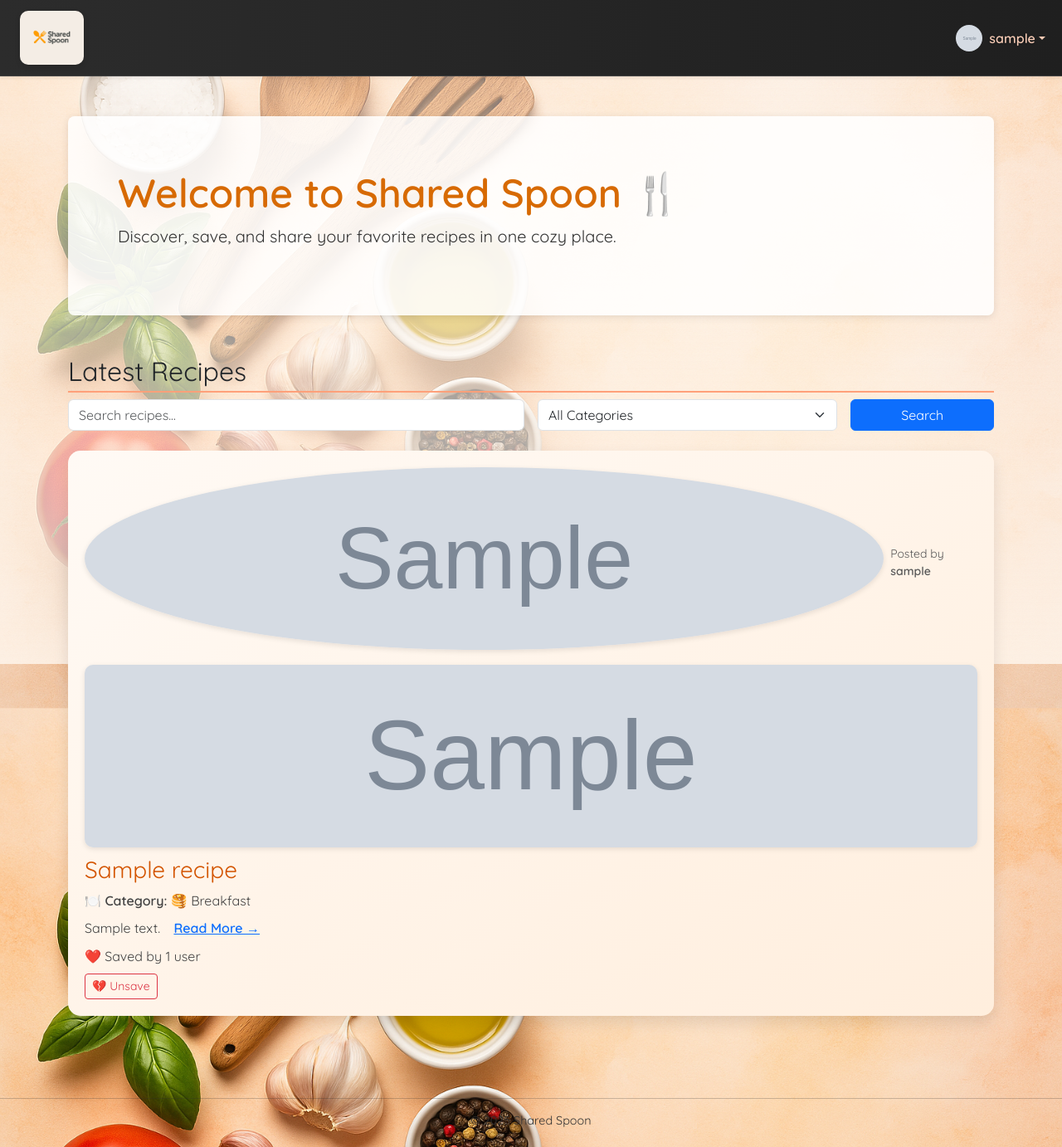
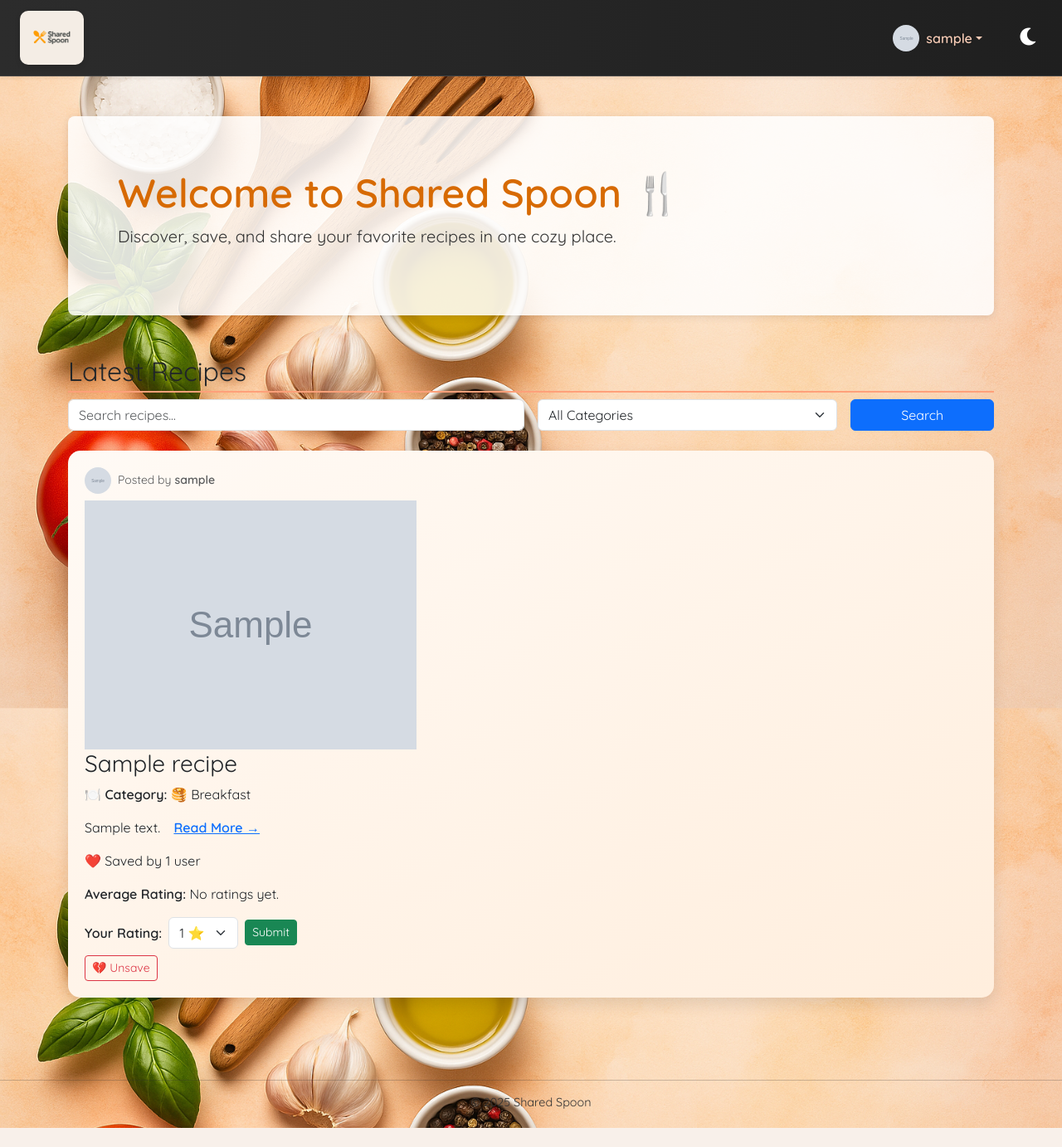
Before and after one commit to martiiann/shared-spoon, a Django app: page / in a window 1280 px wide. Shown: the whole page at 83% size. After the commit the page ends 1359 px from the top, so only its background shows below. Run offline with Django 5.2, Linux system fonts and the light colour scheme; a user stored in the database is signed in; tables that the repository leaves empty hold one stand-in row (values such as "Sample post"); grey boxes marked "Sample" are stand-in pictures.

Commit message:
Implemented dark mode functionality and fixed styling issues

```diff
--- /dev/null
+++ b/recipes/static/js/dark-mode.js
@@ -0,0 +1,35 @@
+function toggleDarkMode() {
+    const body = document.body;
+    const icon = document.querySelector('.dark-mode-toggle i');
+
+    body.classList.toggle('dark-mode');
+
+    // Change icon
+    if (body.classList.contains('dark-mode')) {
+      icon.classList.remove('fa-moon');
+      icon.classList.add('fa-sun');
+    } else {
+      icon.classList.remove('fa-sun');
+      icon.classList.add('fa-moon');
+    }
+
+    // Save preference to localStorage
+    if (window.localStorage) {
+      localStorage.setItem('darkMode', body.classList.contains('dark-mode'));
+    }
+  }
+
+  // Load dark mode on page load if previously enabled
+  document.addEventListener('DOMContentLoaded', function () {
+    const darkModeEnabled = localStorage.getItem('darkMode') === 'true';
+    const body = document.body;
+    const icon = document.querySelector('.dark-mode-toggle i');
+
+    if (darkModeEnabled) {
+      body.classList.add('dark-mode');
+      if (icon) {
+        icon.classList.remove('fa-moon');
+        icon.classList.add('fa-sun');
+      }
+    }
+  });
--- a/recipes/static/recipes/css/style.css
+++ b/recipes/static/recipes/css/style.css
@@ -8,16 +8,33 @@ body {
     margin: 0;
     padding: 0;
     font-family: 'Quicksand', sans-serif;
+    transition: background-color 0.3s ease, color 0.3s ease; /* Smooth transition */
 }
 
-body::before {
-    content: "";
-    position: fixed;
-    top: 0; left: 0;
-    width: 100%; height: 100%;
-    background: linear-gradient(to bottom, rgba(255,255,255,0.4), rgba(255, 248, 240, 0.8));
-    z-index: -1;
+/* Dark Mode Body */
+body.dark-mode {
+    background: url("/static/recipes/img/bg.png") no-repeat center center fixed;
+    background-size: cover;
+    background-attachment: fixed;
+    background-repeat: no-repeat;
+    background-position: center center;
+    color: #fff;
+    position: relative; /* Allow overlay to work */
 }
+
+/* Add a dark overlay on top of the background image */
+body.dark-mode::before {
+    content: '';
+    position: absolute;
+    top: 0;
+    left: 0;
+    width: 100%;
+    height: 100%;
+    background: rgba(0, 0, 0, 0.6); /* Dark overlay */
+    z-index: -1; /* Place the overlay behind the content */
+}
+
+
 
 /* ==== NAVBAR ==== */
 .navbar {
@@ -82,32 +117,18 @@ body::before {
     word-break: break-word;
 }
 
+body.dark-mode .recipe-card {
+    background: linear-gradient(to bottom right, #333, #444);
+    color: #fff;
+}
+
 .recipe-card:hover {
     transform: translateY(-5px);
     box-shadow: 0 12px 24px rgba(0, 0, 0, 0.15);
 }
 
-.recipe-card h3 {
-    margin-top: 0;
-    color: #d35400;
-}
-
-.recipe-card p {
-    margin: 8px 0;
-    color: #444;
-    max-width: 100%;
-    overflow: hidden;
-    white-space: normal;
-    line-height: 1.6;
-}
-
-.recipe-card img {
-    width: 100%;
-    height: 220px;
-    object-fit: cover;
-    border-radius: 10px;
-    margin-bottom: 10px;
-    box-shadow: 0 2px 6px rgba(0,0,0,0.1);
+body.dark-mode .recipe-card:hover {
+    box-shadow: 0 12px 24px rgba(255, 255, 255, 0.2);
 }
 
 /* ==== FORMS & HEADINGS ==== */
@@ -141,3 +171,22 @@ a, button {
 button:hover, a:hover {
     background-color: #e85c00;
 }
+
+body.dark-mode button:hover, body.dark-mode a:hover {
+    background-color: #ff1493;
+}
+
+/* ==== DARK MODE TOGGLE BUTTON ==== */
+.dark-mode-toggle {
+    background-color: #ff69b4;
+    color: #fff;
+    padding: 8px 16px;
+    border: none;
+    cursor: pointer;
+    font-weight: bold;
+    transition: background-color 0.3s ease;
+}
+
+body.dark-mode .dark-mode-toggle {
+    background-color: #ff1493;
+}
--- a/recipes/templates/recipes/base.html
+++ b/recipes/templates/recipes/base.html
@@ -14,21 +14,43 @@
   <!-- Google Font -->
   <link href="https://fonts.googleapis.com/css2?family=Quicksand:wght@400;600&display=swap" rel="stylesheet">
 
+  <!-- Font Awesome CDN for Icons -->
+  <link rel="stylesheet" href="https://cdnjs.cloudflare.com/ajax/libs/font-awesome/6.0.0-beta3/css/all.min.css">
+
   <style>
     body {
       font-family: 'Quicksand', sans-serif;
     }
+
     .navbar-nav .nav-link {
       color: #f6cbb5 !important;
     }
+
     .navbar-nav .nav-link:hover {
       color: #ffffff !important;
     }
+
     footer {
       text-align: center;
       color: #333;
       font-size: 0.9rem;
       margin-top: 50px;
+    }
+
+    /* Dark Mode Toggle Switch */
+    .dark-mode-toggle {
+      cursor: pointer;
+      background-color: transparent;
+      border: none;
+      color: #fff;
+      font-size: 18px;
+      margin-left: 20px;
+      transition: all 0.3s ease;
+    }
+
+    /* Dark Mode Toggle Icon */
+    .dark-mode-toggle i {
+      font-size: 24px;
     }
   </style>
 </head>
@@ -39,9 +61,7 @@
       <div class="container-fluid">
         <a class="navbar-brand d-flex align-items-center" href="{% url 'index' %}">
           <img src="{% static 'recipes/img/logo.png' %}" alt="Shared Spoon Logo"
-     style="height: 65px; background-color: rgba(255, 248, 240, 0.95); padding: 6px 12px; border-radius: 10px; box-shadow: 0 2px 6px rgba(0, 0, 0, 0.15);">
-
-
+               style="height: 65px; background-color: rgba(255, 248, 240, 0.95); padding: 6px 12px; border-radius: 10px; box-shadow: 0 2px 6px rgba(0, 0, 0, 0.15);">
         </a>
         <button class="navbar-toggler" type="button" data-bs-toggle="collapse" data-bs-target="#navbarNav">
           <span class="navbar-toggler-icon"></span>
@@ -68,6 +88,10 @@
               <li class="nav-item"><a class="nav-link" href="{% url 'register' %}">Register</a></li>
             {% endif %}
           </ul>
+          <!-- Dark Mode Toggle Button -->
+          <button class="dark-mode-toggle" onclick="toggleDarkMode()">
+            <i class="fas fa-moon"></i> <!-- Font Awesome moon icon for dark mode -->
+          </button>
         </div>
       </div>
     </nav>
@@ -90,7 +114,9 @@
     <hr>
     <p>&copy; 2025 Shared Spoon</p>
   </footer>
+
   <!-- Bootstrap JS with Popper -->
- <script src="https://cdn.jsdelivr.net/npm/bootstrap@5.3.3/dist/js/bootstrap.bundle.min.js"></script>
+  <script src="https://cdn.jsdelivr.net/npm/bootstrap@5.3.3/dist/js/bootstrap.bundle.min.js"></script>
+  <script src="{% static 'js/dark-mode.js' %}"></script>
 </body>
 </html>
--- a/recipes/templates/recipes/index.html
+++ b/recipes/templates/recipes/index.html
@@ -79,6 +79,31 @@
 
       <p>❤️ Saved by {{ recipe.liked_by.count }} user{{ recipe.liked_by.count|pluralize }}</p>
 
+      <!-- ⭐ Average Rating -->
+      <p><strong>Average Rating:</strong>
+        {% if recipe.avg_rating %}
+          {{ recipe.avg_rating|floatformat:1 }} ⭐
+        {% else %}
+          No ratings yet.
+        {% endif %}
+      </p>
+
+      <!-- ⭐ User Rating Form (if user is authenticated) -->
+      {% if user.is_authenticated %}
+        <form action="{% url 'rate_recipe' recipe.id %}" method="post" class="d-flex align-items-center gap-2">
+          {% csrf_token %}
+          <label for="rating" class="mb-0"><strong>Your Rating:</strong></label>
+          <select name="rating" id="rating" class="form-select w-auto">
+            {% for i in "12345" %}
+            <option value="{{ i }}" {% if user_rating and user_rating.value|stringformat:"s" == i %}selected{% endif %}>{{ i }} ⭐</option>
+            {% endfor %}
+          </select>
+          <button type="submit" class="btn btn-sm btn-success">Submit</button>
+        </form>
+      {% else %}
+        <p><em><a href="{% url 'login' %}">Log in</a> to rate this recipe.</em></p>
+      {% endif %}
+
       {% if user.is_authenticated %}
         <form action="{% url 'toggle_favorite' recipe.id %}" method="post" class="mt-2">
           {% csrf_token %}
--- a/recipes/urls.py
+++ b/recipes/urls.py
@@ -12,5 +12,6 @@ urlpatterns = [
     path('edit/<int:recipe_id>/', views.edit_recipe, name='edit_recipe'),
     path('delete/<int:recipe_id>/', views.delete_recipe, name='delete_recipe'),
     path('recipe/<int:pk>/', views.recipe_detail, name='recipe_detail'),
-     path('profile/', profile_view, name='profile'),
+    path('profile/', profile_view, name='profile'),
+    path('rate/<int:recipe_id>/', views.rate_recipe, name='rate_recipe'),
 ]
--- a/recipes/views.py
+++ b/recipes/views.py
@@ -1,13 +1,14 @@
-from django.shortcuts import render, redirect, get_object_or_404
+from django.shortcuts import render, get_object_or_404, redirect
 from django.contrib.auth.forms import UserCreationForm
 from django.contrib.auth.decorators import login_required
-from .models import Recipe
-from .forms import RecipeForm
+from .models import Recipe, Rating
+from .forms import RecipeForm, ProfileForm
+from django.contrib import messages
 from django.http import HttpResponseRedirect
 from django.urls import reverse
-from django.contrib import messages
 from django.core.paginator import Paginator
-from .forms import ProfileForm
+from django.db.models import Avg
+from django.views.decorators.http import require_POST
 
 # View for the home page
 def index(request):
@@ -28,6 +29,12 @@ def index(request):
     if request.user.is_authenticated:
         user_recipes_count = Recipe.objects.filter(user=request.user).count()
 
+    # Calculate the average rating for each recipe
+    for recipe in recipes:
+        ratings = recipe.ratings.all()
+        avg_rating = ratings.aggregate(Avg('value'))['value__avg']
+        recipe.avg_rating = avg_rating if avg_rating is not None else 0  # Default to 0 if no ratings
+
     return render(request, 'recipes/index.html', {
         'recipes': page_obj.object_list,
         'page_obj': page_obj,
@@ -35,6 +42,7 @@ def index(request):
         'query': query,
         'user_recipes_count': user_recipes_count,
     })
+
 
 # Register view for creating a new account
 def register(request):
@@ -114,11 +122,43 @@ def delete_recipe(request, recipe_id):
         messages.error(request, "You can only delete your own recipes.")
     return redirect('my_recipes')
 
-# View to display the details of a recipe
+# View to display the details of a recipe, including ratings
 def recipe_detail(request, pk):
     recipe = get_object_or_404(Recipe, pk=pk)
-    return render(request, 'recipes/recipe_detail.html', {'recipe': recipe})
 
+    user_rating = None
+    if request.user.is_authenticated:
+        user_rating = Rating.objects.filter(user=request.user, recipe=recipe).first()
+
+    # Calculate average rating after saving the user's rating
+    ratings = recipe.ratings.all()
+    avg_rating = ratings.aggregate(Avg('value'))['value__avg']
+    avg_rating = avg_rating if avg_rating is not None else 0  # Default to 0 if no ratings
+
+    context = {
+        'recipe': recipe,
+        'user_rating': user_rating,
+        'avg_rating': avg_rating,
+    }
+    return render(request, 'recipes/recipe_detail.html', context)
+
+
+# View to handle rating a recipe
+@require_POST
+def rate_recipe(request, recipe_id):
+    recipe = get_object_or_404(Recipe, id=recipe_id)
+
+    if request.user.is_authenticated:
+        value = int(request.POST.get('rating'))
+        rating, created = Rating.objects.update_or_create(
+            user=request.user,
+            recipe=recipe,
+            defaults={'value': value}
+        )
+
+    return redirect('recipe_detail', pk=recipe.id)
+
+# View to display the user's profile and allow profile updates
 @login_required
 def profile_view(request):
     profile = request.user.profile
```
Also changed, not shown: other parts of recipes/static/recipes/css/style.css (+34 -7 lines), recipes/models.py (+14 -0 lines), recipes/templates/recipes/recipe_detail.html (+19 -0 lines), recipes/migrations/0005_rating.py (added).
